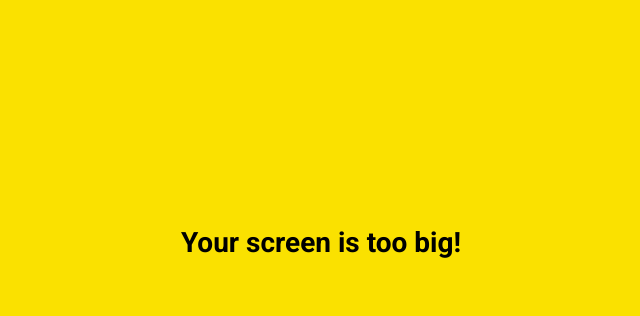
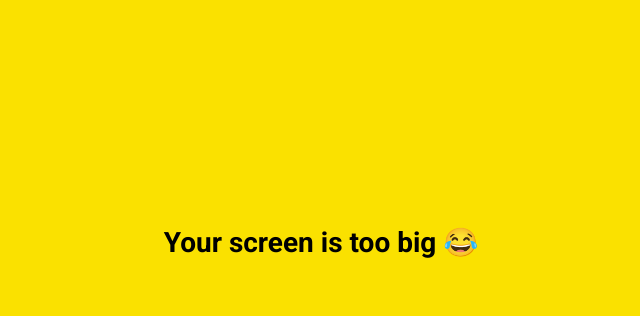
Before and after one commit to gaetaegoo/kokoa-clone-2022, a plain HTML site: page index.html in a window 1280 px wide. Shown: the part 157-473 px from the top of the page, without its empty margins (319-959 px from the left). Drawn offline with Linux system fonts and the light colour scheme.

Commit message:
😂 emotion test

```diff
--- a/css/components/no-mobile.css
+++ b/css/components/no-mobile.css
@@ -32,6 +32,7 @@
 @media screen and (min-width: 645px) {
     #no-mobile {
         position: fixed;
+        /* 화면이 모든 것을 덮을 수 있도록 z-index */
         z-index: 99;
         width: 100vw;
         height: 100vh;
--- a/index.html
+++ b/index.html
@@ -49,11 +49,7 @@
         </form>
 
         <div id="no-mobile">
-            <span>Your screen is too big!</span>
-        </div>
-
-        <div id="no-mobile">
-            <span>Your screen is too big!</span>
+            <span>Your screen is too big 😂</span>
         </div>
 
         <!-- script는 항상 마지막에 있어야 함, body태그를 닫기 직전 -->
```
Also changed, not shown: chat.html (+1 -1 lines), chats.html (+1 -1 lines), find.html (+1 -1 lines), friends.html (+1 -1 lines), more.html (+1 -5 lines), settings.html (+1 -1 lines).
